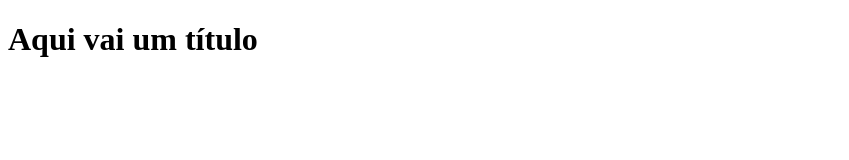
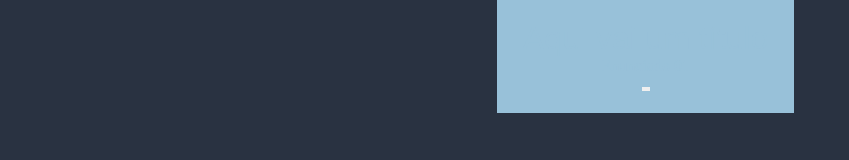
Before and after one commit to vizmery/trabalho, a plain HTML site: page index.html in a window 1280 px wide. Shown: the whole page, without its empty margins (0-849 px from the left). Drawn offline with Linux system fonts and the light colour scheme.

Commit message:
Add files via upload

```diff
--- a/main.js
+++ b/main.js
@@ -41,3 +41,40 @@ const perguntas = [
         ]
     },
 ]
+let atual = 0;
+let perguntaAtual;
+
+function mostraPergunta(){
+    perguntaAtual = perguntas[atual];
+    caixaPerguntas.textContent = perguntaAtual.enunciado;
+    mostraAlternativas();
+
+}
+
+function mostraAlternativas(){
+    for(const alternativa of perguntaAtual.alternativa){
+        const botaoAlternativas = document.createElement("button");
+        botaoAlternativas.textContent = alternativa;
+        caixaAlternativas.appendChild(botaoAlternativas)
+    }
+}
+
+function mostraAlternativas() {
+    for (const alternativa of perguntaAtual.alternativas) {
+        const botaoAlternativas = document.createElement("button");
+        botaoAlternativas.textContent = alternativa.texto;
+        botaoAlternativas.addEventListener("click", function(){
+            atual++;
+            mostraPergunta();
+        })
+        caixaAlternativas.appendChild(botaoAlternativas)
+    }
+}
+
+function respostaSelecionada(opcaoSelecionada) {
+atual++;
+mostraPergunta();
+}
+
+
+mostraPergunta();
--- a/style.css
+++ b/style.css
@@ -1,5 +1,9 @@
-    margin: 0;
-    padding: 0;
+@import url('https://fonts.googleapis.com/css2?family=Roboto:ital,wght@0,100;0,300;0,400;0,500;0,700;0,900;1,100;1,300;1,400;1,500;1,700;1,900&display=swap');
+
+*{
+margin: 0;
+padding: 0;
+font-weight:400
 }
 
 :root {
@@ -11,3 +15,25 @@
     --fonte-texto:"Playfair Display", serif;
     --fonte-titulo: "Bebas Neue", sans-serif;
 }
+
+body{
+    background-color: var(--azul-forte) ;
+    color: var(--azul-fraco);
+    display: flex;
+    justify-content: center;
+    align-items: 100vh;
+    font-family: var(--fonte-texto);
+}
+
+.caixa-principal{
+    background-color: var(--azul-fraco);
+    width: 90%;
+    max-width: 600px;
+    text-align: center;
+    padding: 20px;
+}
+
+.titulo{
+    color: var(--azul-fraco);
+    font-family: var(--fonte-titulo);
+}
```
